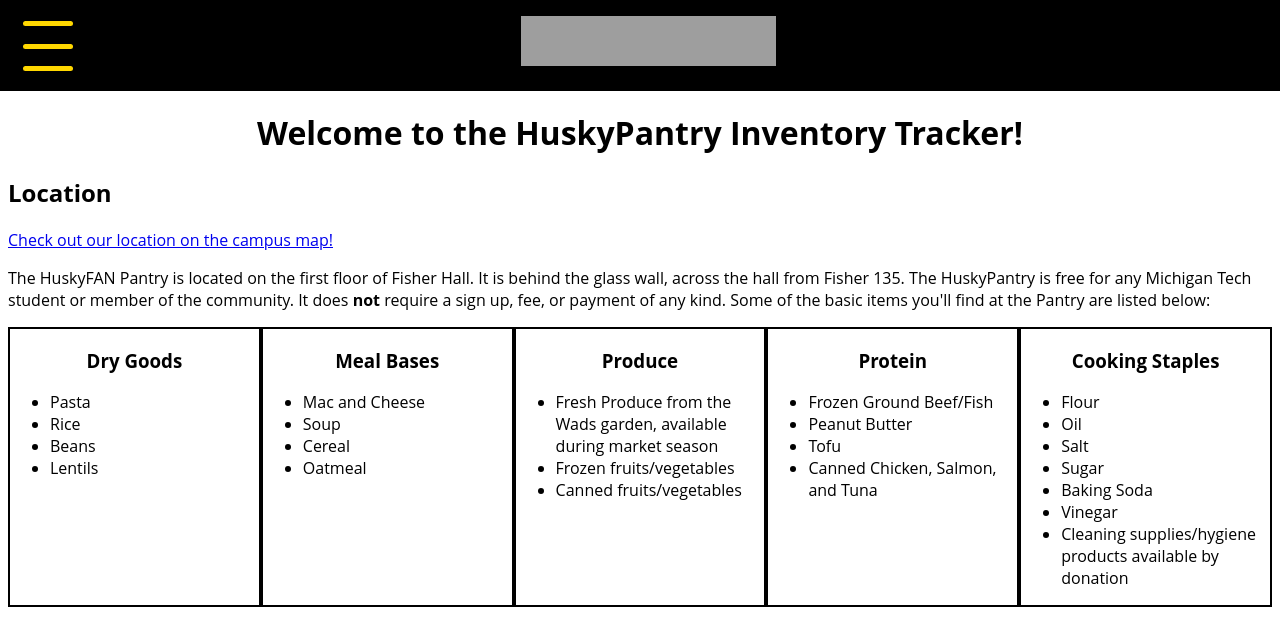
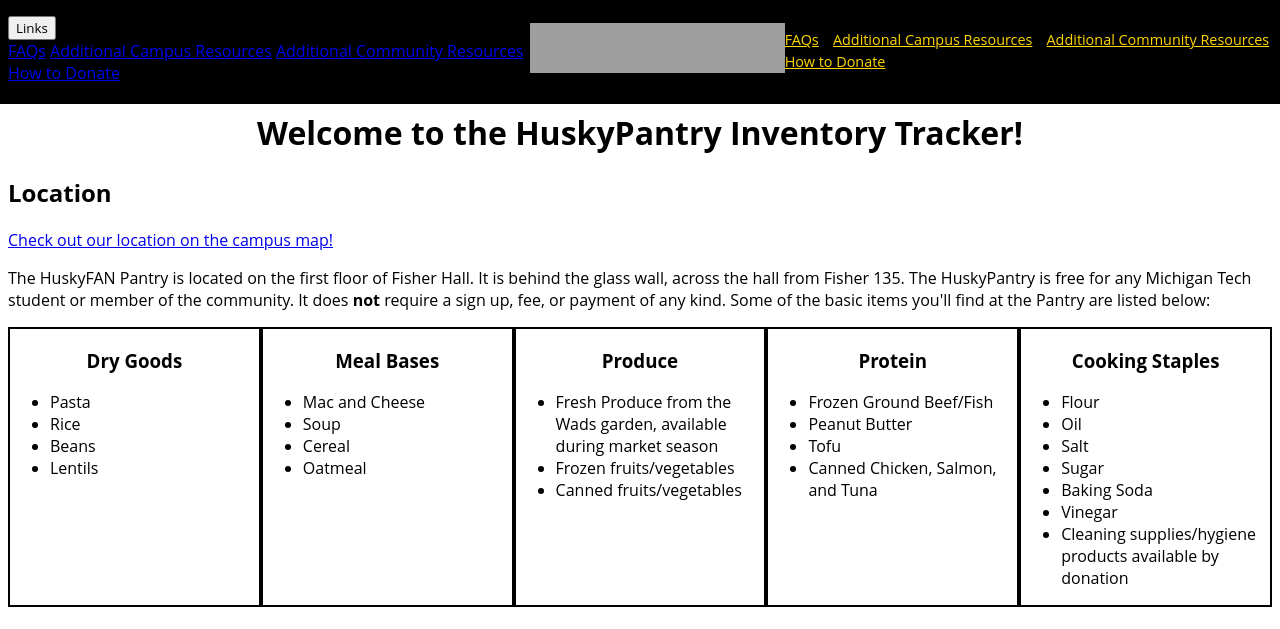
Before and after one commit to cccischk/husky-pantry, a Flask app: page / in a window 1280 px wide. Shown: the top 629 px of the page. Run offline with Flask 3, Linux system fonts and the light colour scheme; grey boxes are pictures that could not be loaded.

Commit message:
Final Version (or should be)
Everything is working as it should be.  Dropdown works correctly.  Only thing I can think is accessibility, but that's something we can look at in sprint 4

```diff
--- a/app/templates/base.html
+++ b/app/templates/base.html
@@ -1,32 +1,35 @@
 <!DOCTYPE html>
 <html lang="en">
     <head>
+        <!--None of this is seen, this is all setup for how the page appears on different browsers and in search engines, etc.-->
         <link rel="stylesheet" href="style.css">
         <meta charset="UTF-8">
         <meta name="viewport" content="width=device-width, initial-scale=1.0">
         <meta name="author" content="Gavin Spaulding, Cam Cischke, Gaby Bonfil, Zack Sickmann, and Andrew Crocker.">
         <meta name="description" content="This is a website intended for students to be able to look at the stock of HuskyPantry.">
         <meta name="keywords" content="HuskyPantry inventory, Husky Pantry Inventory">
+        <title>HuskyPantry Website</title>
     </head>
+    <!--This is everything above the Weclome message-->
     <header>
         <nav>
-            <a id="image-link"href="https://www.mtu.edu" target="_blank">
-                <img alt="Michigan Tech Logo" src="https://www.mtu.edu/mtu_resources/images/logos/michigan-tech-logo-full-yellow.svg" width="255" height="50">
-            </a>
-
-            <div class="nav-container">
-                <input type="checkbox" class="checkbox" id="menu-toggle" />
-                <div id="hamburger-lines">
-                    <span class="line line1"></span>
-                    <span class="line line2"></span>
-                    <span class="line line3"></span>
-                </div>
-                <div class="vertical-nav">
+            <div class="dropdown">
+                    <button class="dropbtn">Links</button>
+                <div class="dropdown-content">
                     <a href="https://www.mtu.edu/huskyfan/faqs/" target="_blank">FAQs</a>
                     <a href="https://www.mtu.edu/huskyfan/resources/campus/" target="_blank">Additional Campus Resources</a>
                     <a href="https://www.mtu.edu/huskyfan/resources/community/" target="_blank">Additional Community Resources</a>
                     <a href="https://www.mtu.edu/huskyfan/donate/" target="_blank">How to Donate</a>
                 </div>
+                </div>
+            <a id="image-link"href="https://www.mtu.edu" target="_blank">
+                <img alt="Michigan Tech Logo, used as a link to Michigan Technological University's home page." src="https://www.mtu.edu/mtu_resources/images/logos/michigan-tech-logo-full-yellow.svg" width="255" height="50">
+            </a>
+            <div class="nav-link-flexbox">
+                <a class="nav-link" href="https://www.mtu.edu/huskyfan/faqs/" target="_blank">FAQs</a>
+                <a class="nav-link" href="https://www.mtu.edu/huskyfan/resources/campus/" target="_blank">Additional Campus Resources</a>
+                <a class="nav-link" href="https://www.mtu.edu/huskyfan/resources/community/" target="_blank">Additional Community Resources</a>
+                <a class="nav-link" href="https://www.mtu.edu/huskyfan/donate/" target="_blank">How to Donate</a>
             </div>
         </nav>
     </header>
--- a/app/templates/index.html
+++ b/app/templates/index.html
@@ -1,13 +1,12 @@
 {% extends "base.html" %}
 
 {% block content %}
-<body>
+  <body>
         <h1>Welcome to the HuskyPantry Inventory Tracker!</h1>
         <h2>Location</h2>
         <a href="https://map.mtu.edu/?id=1308#!m/965017?s/" target="_blank">Check out our location on the campus map!</a>
         <p>The HuskyFAN Pantry is located on the first floor of Fisher Hall. It is behind the glass wall, across the hall from Fisher 135.  The HuskyPantry is free for any Michigan Tech student or member of the community.  It does <strong>not</strong> require a sign up, fee, or payment of any kind. Some of the basic items you'll find at the Pantry are listed below:</p>
         <div id="available-food-grid">
-
             <section>
                 <h3>Dry Goods</h3>
                 <ul>
@@ -18,7 +17,7 @@
                 </ul>
             </section>
 
-            <section >
+            <section>
                 <h3>Meal Bases</h3>
                 <ul>
                     <li>Mac and Cheese</li>
@@ -62,14 +61,9 @@
         </div>
         <br>
             <iframe style="border-width: 0;" src="https://calendar.google.com/calendar/embed?height=600&amp;wkst=1&amp;ctz=America%2FDetroit&amp;showPrint=0&amp;mode=WEEK&amp;showTitle=0&amp;showCalendars=0&amp;src=aHVza3lmYW5AbXR1LmVkdQ&amp;color=%234285f4"  height="500" frameborder="0" scrolling="no"></iframe>
-            <p>If you want to see the HuskyPantry's available inventory, click the available inventory button below!  *This is a Work in Progress*</p>
-            <button type="button" id="inventory-button">Available Inventory</button>
+            <iframe style="border-width: 0;" src="https://docs.google.com/spreadsheets/d/1lITT4gLiV6m1nhIAZiO0se9jGvmIZMQH5AkQ-rXz9L0/edit?usp=sharing" height="500" frameborder="0" scrolling="no"></iframe>
     </body>
-
-    <footer>
-        <p>This page is currently under construction.  This webpage is part of the CS3141 Team Software Project, created by 5 students in the Fall 2025 class.</p>
-    </footer>
-
+</html>
 {% endblock %}
 
 <!-- This is a silly little comment-->
```
